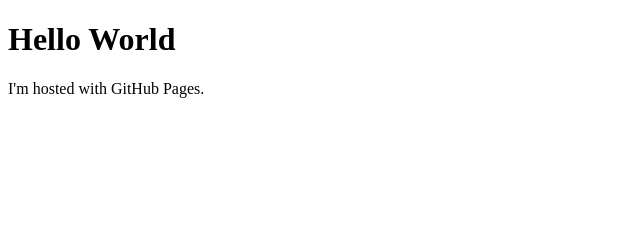
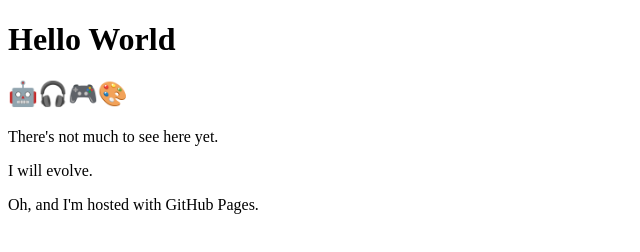
Before and after one commit to gernotron/gernotron.github.io, a plain HTML site: page index.html in a window 1280 px wide. Shown: the whole page, without its empty margins (0-640 px from the left). Drawn offline with Linux system fonts and the light colour scheme.

Commit message:
2021-03-27

```diff
--- a/index.html
+++ b/index.html
@@ -2,6 +2,9 @@
 <html>
 <body>
 <h1>Hello World</h1>
-<p>I'm hosted with GitHub Pages.</p>
+<h2>🤖🎧🎮🎨</h2>
+<p>There's not much to see here yet.</p>
+<p>I will evolve.</p>
+<p>Oh, and I'm hosted with GitHub Pages.</p>
 </body>
 </html>
```
